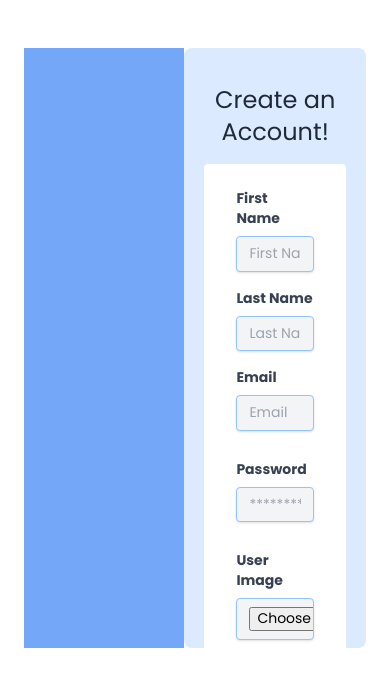
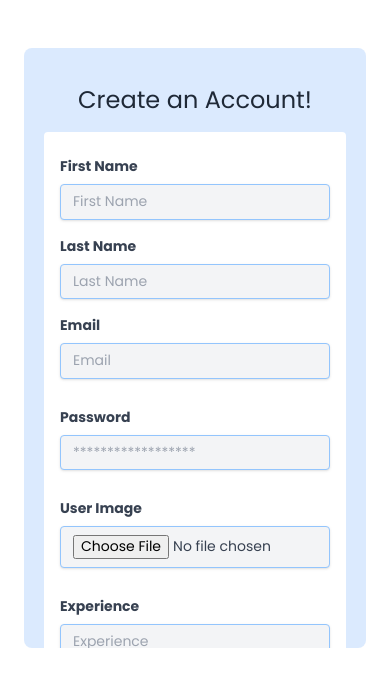
Before and after one commit to fenil143/online_community_system, a Next.js app in the folder online_community_system/: page /authentication/register in a window 390 px wide. Shown: the top 686 px of the page. Built offline with nearby package versions, Linux system fonts and the light colour scheme.

Commit message:
Complete Responsive registration and login screen

```diff
--- a/online_community_system/src/app/authentication/layout.tsx
+++ b/online_community_system/src/app/authentication/layout.tsx
@@ -16,27 +16,22 @@ export default function RootLayout({
     children: React.ReactNode
 }) {
     return (
-        <div className="h-full bg-white">
+
+        <div className="min-h-screen bg-white">
 
         <div className="mx-auto bg-white">
             <div className="flex justify-center px-6 py-12 bg-white">
 
                 <div className="h-full w-full bg-white xl:w-3/4 lg:w-11/12 flex" style={{ maxHeight: "600px" }}>
 
-                        {/* <div
-                            className="w-full h-auto bg-gray-400 dark:bg-gray-800 hidden lg:block lg:w-5/12 bg-cover rounded-l-lg"
-                            style={{ backgroundImage: 'url("https://img.freepik.com/premium-photo/funny-minimalist-design-with-floating-human-brain-wearing-sunglasses-against-blue-background-ideas-creativity-intellect-artificial-intelligence_410516-1290.jpg")', backgroundSize: 'cover', backgroundPosition: 'center' }}
-                        ></div> */}
                     <div
-                            className="w-full h-auto lg:w-6/12 lg:flex-shrink-0 bg-blue-500 bg-opacity-70 dark:bg-gray-800 lg:block"
+                        className="w-full h-auto lg:w-6/12 lg:flex-shrink-0 bg-blue-500 bg-opacity-70 dark:bg-gray-800 lg:block hidden md:flex"
                         style={{ backgroundSize: 'cover', backgroundPosition: 'center', alignItems: 'center' }}
                     >
                         <Lottie />
                     </div>
 
-
                     {children}
-
 
                 </div>
             </div>
@@ -44,4 +39,5 @@ export default function RootLayout({
     </div>
     )
  }
+ // style={{ backgroundSize: 'cover', backgroundPosition: 'center', alignItems: 'center' }}
 // https://img.freepik.com/premium-photo/funny-minimalist-design-with-floating-human-brain-wearing-sunglasses-against-blue-background-ideas-creativity-intellect-artificial-intelligence_410516-1290.jpg
--- a/online_community_system/src/app/authentication/register/page.tsx
+++ b/online_community_system/src/app/authentication/register/page.tsx
@@ -95,10 +95,10 @@ function register() {
     }
 
     return (
-        <div className="w-full lg:w-7/12 bg-blue-100 dark:bg-gray-700 p-5 rounded-lg lg:rounded-l-none overflow-y-auto">
+        <div className="w-full lg:w-7/12 bg-blue-100 dark:bg-gray-700 p-5 rounded-lg lg:rounded-l-none overflow-y-auto mx-auto">
             <h3 className="py-4 text-2xl text-center text-gray-800 dark:text-white">Create an Account!</h3>
-            <form className="px-8 pt-6 pb-8 mb-4 bg-white dark:bg-gray-800 rounded " onSubmit={handleFormSubmit}>
-                <div className="mb-4 md:flex md:justify-between">
+            <form className="px-4 sm:px-8 pt-6 pb-8 mb-4 bg-white dark:bg-gray-800 rounded ">
+                 <div className="mb-4 md:flex md:justify-between">
                     <div className="mb-4 md:mr-2 md:mb-0">
                         <label className="block mb-2 text-sm font-bold text-gray-700 dark:text-white" htmlFor="firstName">
                             First Name
```
Lines whose indentation alone changed are shown as unchanged.
